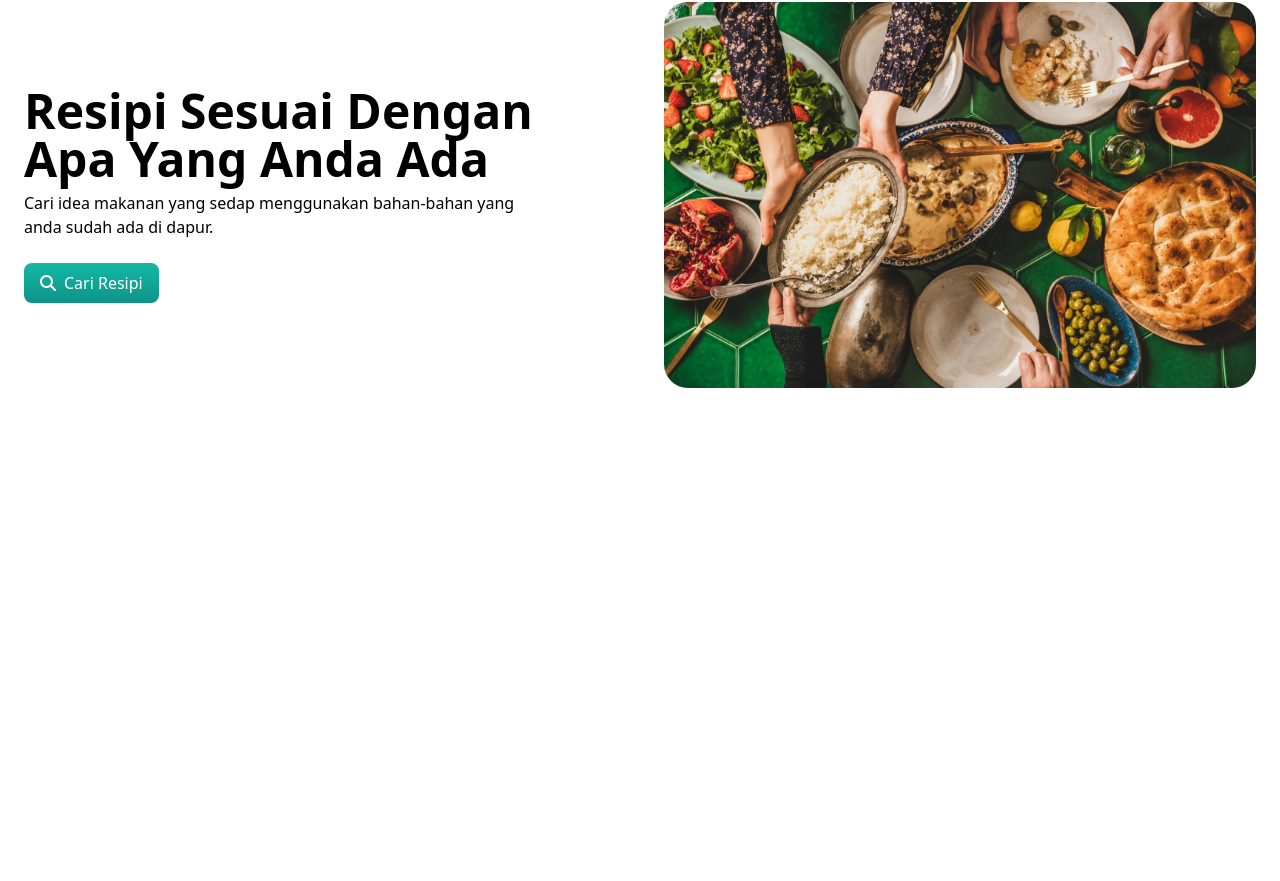
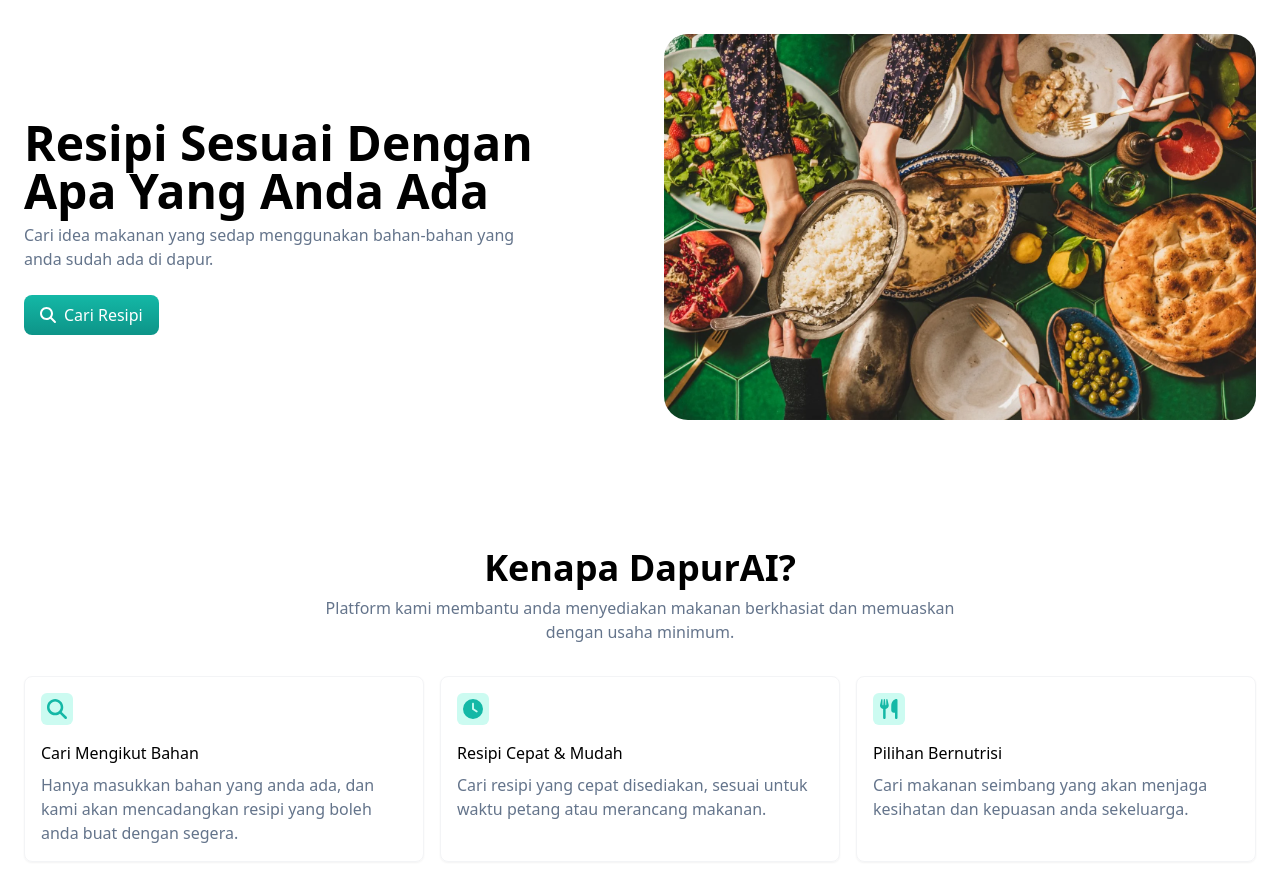
Before and after one commit to rulkimi/dapur-ai, a Vue app in the folder client/: page / in a window 1280 px wide. Shown: the part 177-1058 px from the top of the page. Before the commit the page ends 800 px from the top, so only its background shows below. Built offline with nearby package versions, Linux system fonts and the light colour scheme.

Commit message:
add why dapurai section

```diff
--- /dev/null
+++ b/client/src/components/home/feature-card.vue
@@ -0,0 +1,23 @@
+<script setup lang="ts">
+export interface Feature {
+  icon: string
+  title: string
+  description: string
+}
+
+defineProps<{
+  feature: Feature
+}>()
+</script>
+
+<template>
+  <div class="shadow-sm border border-gray-100 rounded-lg p-4 space-y-4 flex-grow">
+    <div class="size-8 bg-teal-100 rounded-md flex justify-center items-center">
+      <font-awesome-icon class="text-teal-500 text-xl" :icon="['fas', feature.icon]" />
+    </div>
+    <div class="space-y-2">
+      <span class="block font-medium">{{ feature.title }}</span>
+      <span class="block text-slate-500">{{ feature.description }}</span>
+    </div>
+  </div>
+</template>
--- a/client/src/components/home/hero-section.vue
+++ b/client/src/components/home/hero-section.vue
@@ -3,11 +3,11 @@ import Button from '../button.vue'
 </script>
 
 <template>
-  <section class="flex flex-col md:flex-row items-center gap-12 md:my-24">
+  <section class="flex flex-col md:flex-row items-center gap-12 md:my-32">
     <div class="space-y-6 md:w-1/2">
       <div class="space-y-2">
         <h1 class="text-5xl font-semibold">Resipi Sesuai Dengan Apa Yang Anda Ada</h1>
-        <span class="block max-w-lg">Cari idea makanan yang sedap menggunakan bahan-bahan yang anda sudah ada di dapur.</span>
+        <span class="block max-w-lg text-slate-500">Cari idea makanan yang sedap menggunakan bahan-bahan yang anda sudah ada di dapur.</span>
       </div>
       <Button size="lg" icon="magnifying-glass">Cari Resipi</Button>
     </div>
--- /dev/null
+++ b/client/src/components/home/why-dapurai.vue
@@ -0,0 +1,42 @@
+<script setup lang="ts">
+import FeatureCard, { type Feature } from './feature-card.vue';
+
+const features: Feature[] = [
+  {
+    icon: 'magnifying-glass',
+    title: 'Cari Mengikut Bahan',
+    description: 'Hanya masukkan bahan yang anda ada, dan kami akan mencadangkan resipi yang boleh anda buat dengan segera.'
+  },
+  {
+    icon: 'clock',
+    title: 'Resipi Cepat & Mudah',
+    description: 'Cari resipi yang cepat disediakan, sesuai untuk waktu petang atau merancang makanan.'
+  },
+  {
+    icon: 'utensils',
+    title: 'Pilihan Bernutrisi',
+    description: 'Cari makanan seimbang yang akan menjaga kesihatan dan kepuasan anda sekeluarga.'
+  }
+]
+</script>
+
+<template>
+  <section class="space-y-8">
+    <div class="max-w-2xl mx-auto space-y-2 text-center">
+      <h2 class="text-4xl font-semibold">Kenapa DapurAI?</h2>
+      <span class="block text-slate-500">
+        Platform kami membantu anda menyediakan makanan berkhasiat dan memuaskan dengan usaha minimum.
+      </span>
+    </div>
+
+    <ul class="grid grid-cols-1 md:grid-cols-3 gap-4">
+      <li
+        v-for="feature in features"
+        :key="feature.title"
+        class="flex flex-col"
+      >
+        <FeatureCard :feature="feature" />
+      </li>
+    </ul>
+  </section>
+</template>
--- a/client/src/pages/index.vue
+++ b/client/src/pages/index.vue
@@ -1,7 +1,9 @@
 <script setup lang="ts">
 import HeroSection from '../components/home/hero-section.vue';
+import WhyDapurai from '../components/home/why-dapurai.vue';
 </script>
 
 <template>
   <HeroSection />
+  <WhyDapurai />
 </template>
```
Also changed, not shown: client/src/plugins/fontawesomeicons.ts (+6 -2 lines).
